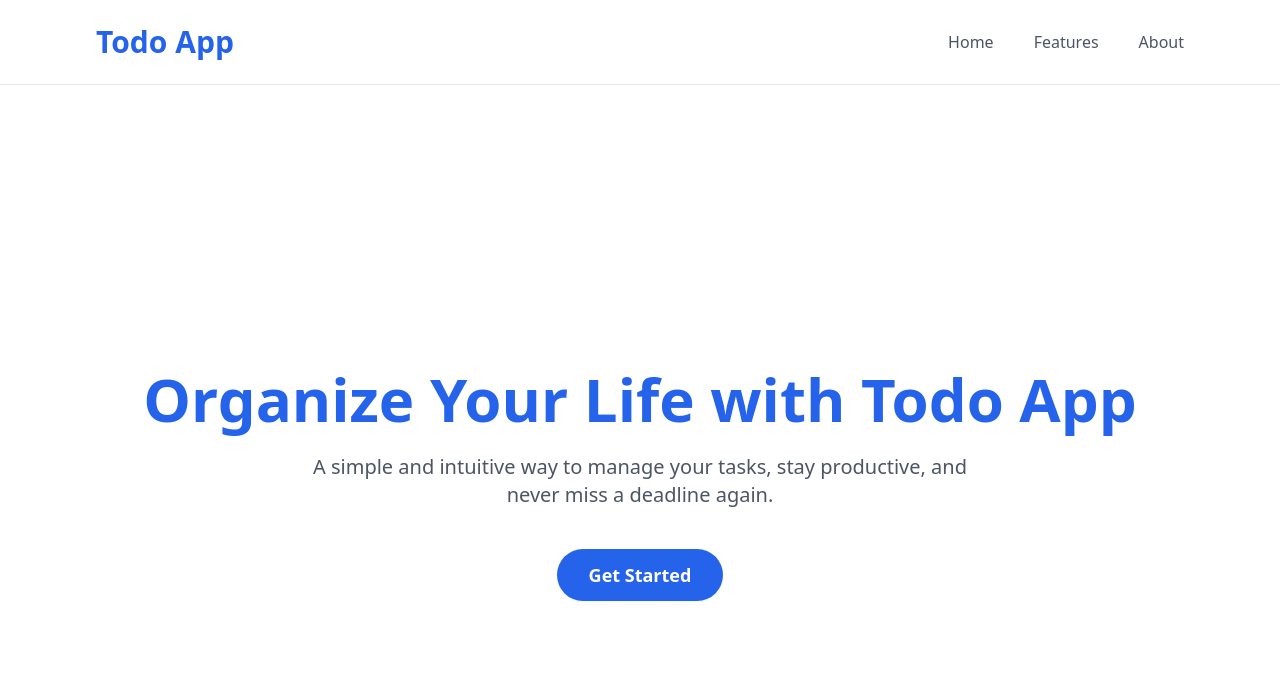
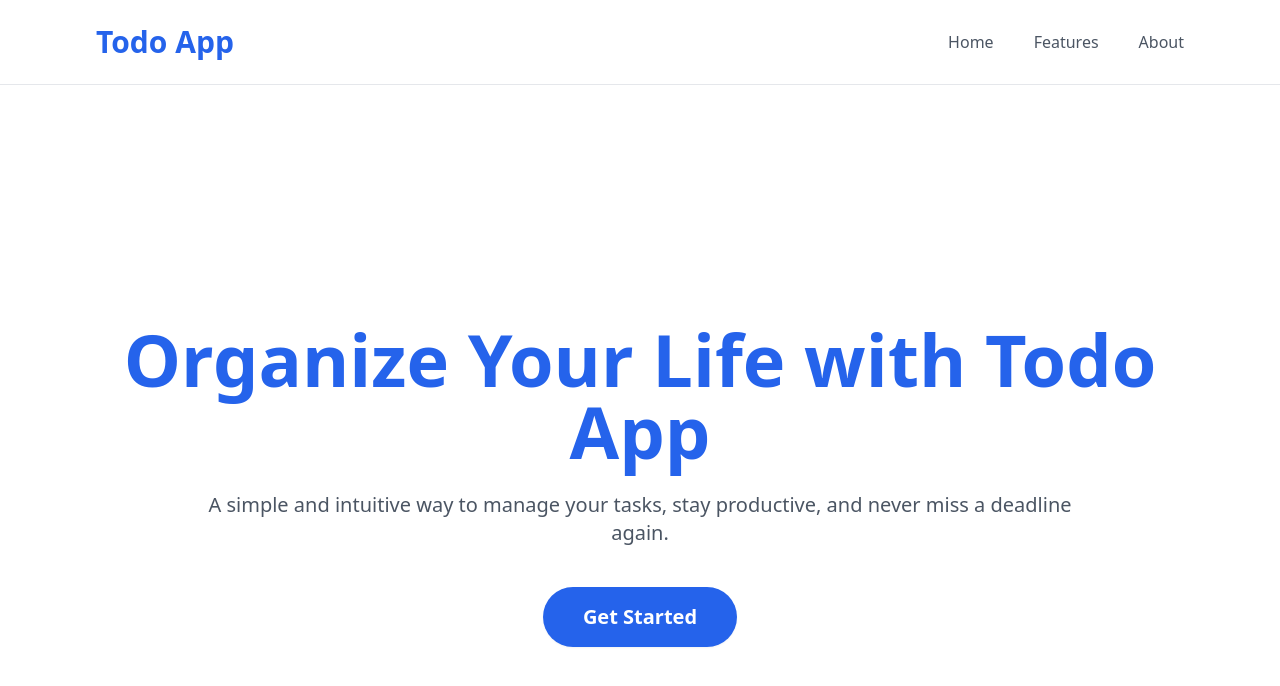
Before and after one commit to bhavinmatariya/agentic-todo-app, a Next.js app in the folder frontend/: page / in a window 1280 px wide. Shown: the top 686 px of the page. Built offline with nearby package versions, Linux system fonts and the light colour scheme.

Commit message:
Add md/lg responsive breakpoints to hero section

```diff
--- a/frontend/src/app/page.tsx
+++ b/frontend/src/app/page.tsx
@@ -23,17 +23,17 @@ export default function Home() {
           </ul>
         </nav>
       </header>
-      <main className="flex min-h-screen flex-col items-center justify-center gap-6 px-6 py-24 text-center sm:px-12">
-        <h1 className="text-4xl font-bold text-blue-600 sm:text-6xl">
+      <main className="flex min-h-screen flex-col items-center justify-center gap-6 px-6 py-24 text-center sm:px-12 md:px-16 lg:px-24">
+        <h1 className="text-4xl font-bold text-blue-600 sm:text-6xl md:text-7xl">
           Organize Your Life with Todo App
         </h1>
-        <p className="max-w-2xl text-lg text-gray-600 sm:text-xl">
+        <p className="max-w-2xl text-lg text-gray-600 sm:text-xl md:max-w-3xl lg:max-w-4xl">
           A simple and intuitive way to manage your tasks, stay productive,
           and never miss a deadline again.
         </p>
         <a
           href="#"
-          className="mt-4 rounded-full bg-blue-600 px-8 py-3 text-lg font-semibold text-white shadow-sm transition-colors hover:bg-blue-700"
+          className="mt-4 rounded-full bg-blue-600 px-8 py-3 text-lg font-semibold text-white shadow-sm transition-colors hover:bg-blue-700 sm:px-10 sm:py-4 sm:text-xl"
         >
           Get Started
         </a>
```
